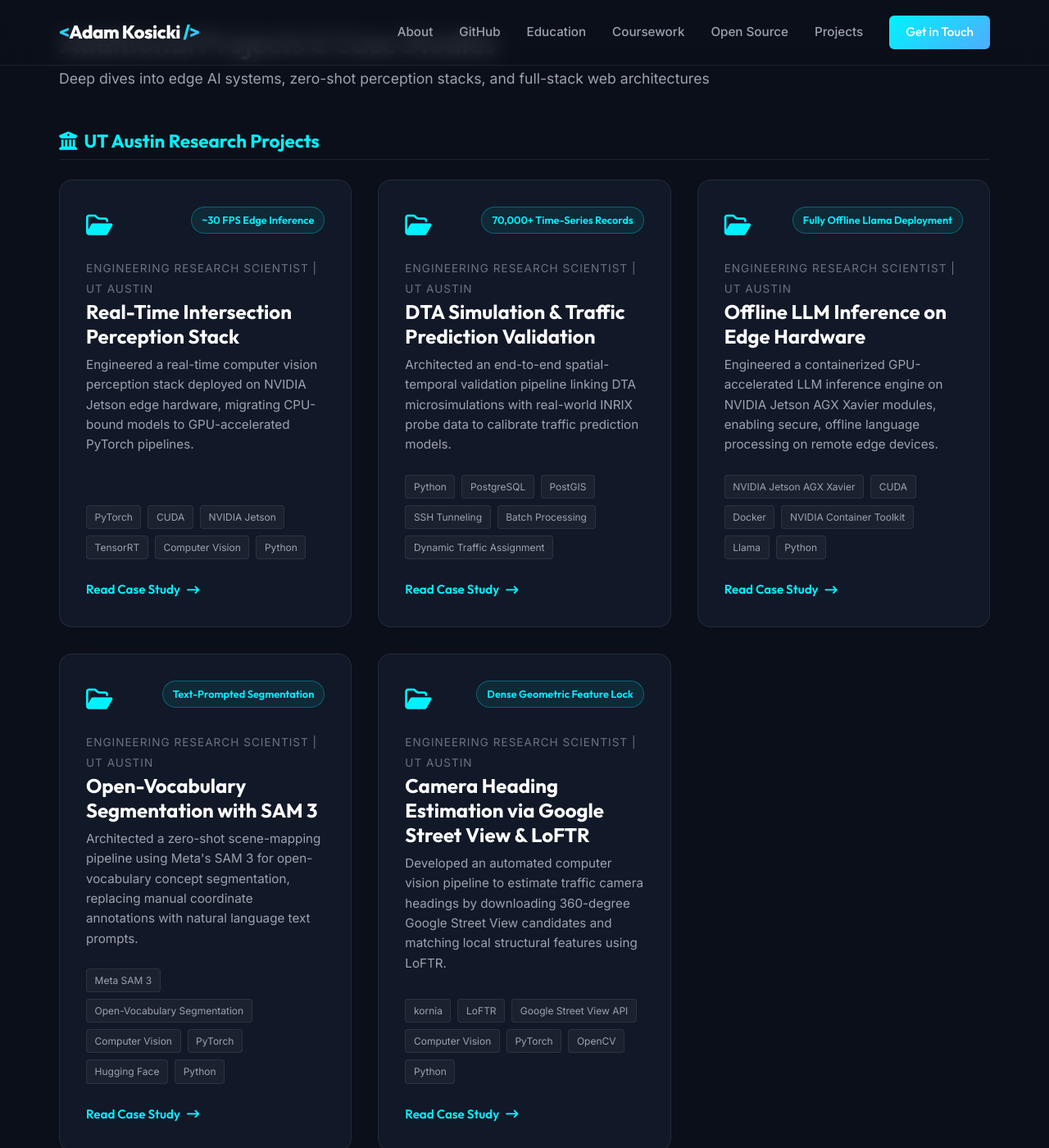
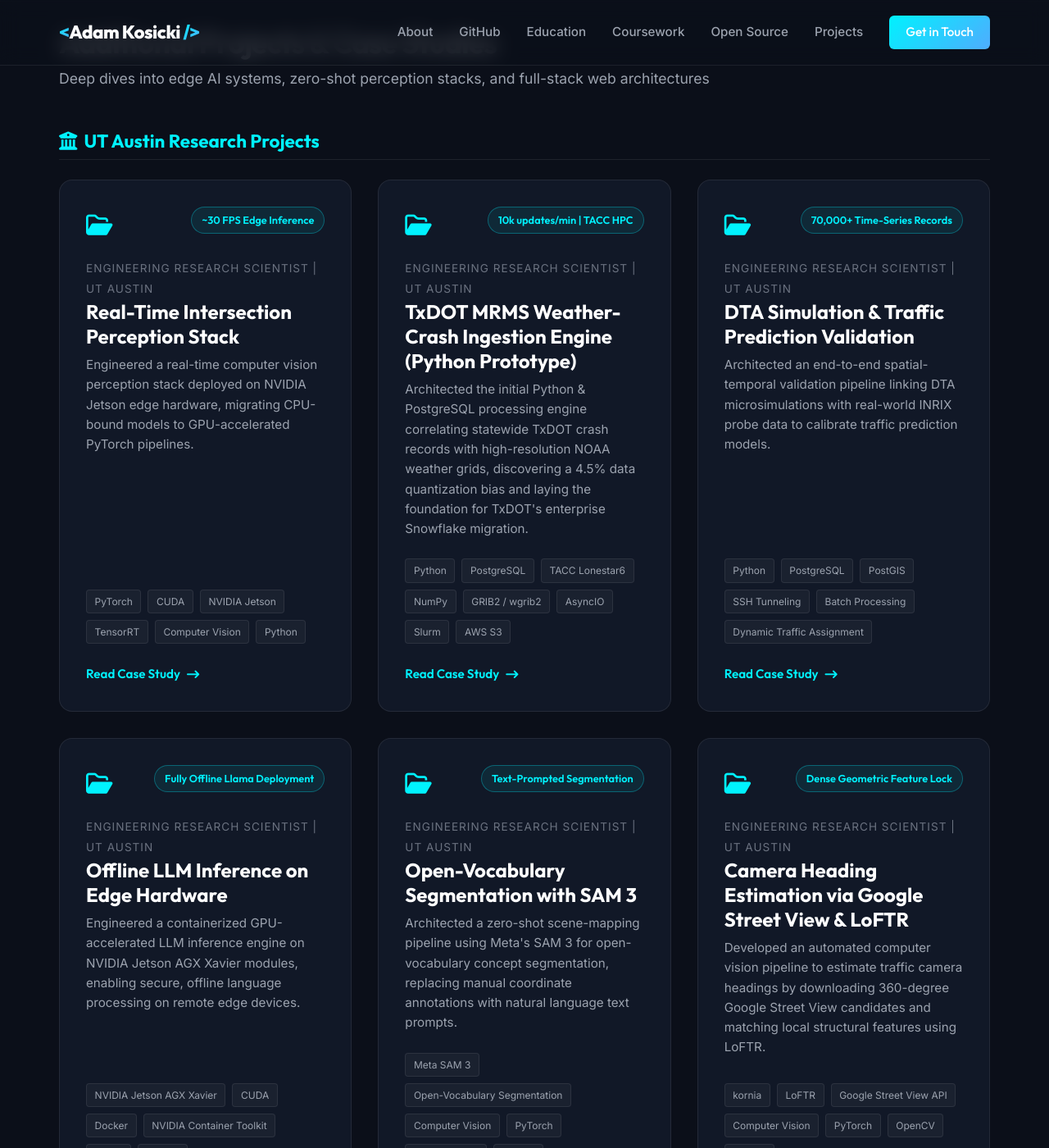
Before and after one commit to Adam-Kosicki/adam-kosicki.github.io, a Jekyll site: the page built from index.html, in a window 1280 px wide and 1400 px high, scrolled down 5516 px. Shown: the whole window at 82% size. Built offline with Jekyll 4.4.1, drawn with Linux system fonts in a browser that asks for light colours; some of the changed lines change nothing that is shown.

Commit message:
feat: Add Python & PostgreSQL weather engine prototype case study

```diff
--- /dev/null
+++ b/_projects/mrms-python-prototype.md
@@ -0,0 +1,56 @@
+---
+layout: project
+title: "TxDOT MRMS Weather-Crash Ingestion Engine (Python Prototype)"
+role: "Engineering Research Scientist | UT Austin"
+order: 2
+hero_metric: "10k updates/min | TACC HPC"
+tech_stack: ["Python", "PostgreSQL", "TACC Lonestar6", "NumPy", "GRIB2 / wgrib2", "AsyncIO", "Slurm", "AWS S3"]
+description: "Architected the initial Python & PostgreSQL processing engine correlating statewide TxDOT crash records with high-resolution NOAA weather grids, discovering a 4.5% data quantization bias and laying the foundation for TxDOT's enterprise Snowflake migration."
+---
+
+## Project Overview & Background
+
+Before migrating the Texas Department of Transportation's (TxDOT) weather-to-crash ingestion pipeline into a native Snowflake Enterprise Data Platform (EDP), I architected and benchmarked the initial high-throughput **Python & PostgreSQL Data Processing Engine**.
+
+To assess weather impact on traffic safety across Texas, the pipeline fused statewide crash records (CRIS database) with NOAA’s high-resolution **Multi-Radar Multi-Sensor (MRMS)** precipitation fields. This prototype proved the technical feasibility of spatial weather-crash matching, identified critical data quality flaws in legacy weather formats, and ultimately secured full TxDOT enterprise ITD funding (DMND0003521) for the production Snowflake deployment.
+
+---
+
+## Technical Highlights & Key Innovations
+
+### 1. Discovery of 4.5% Data Quantization Bias
+During evaluation of third-party weather data feeds (IEM NetCDF), I identified a subtle but critical data quality issue:
+- **Lossy PNG Conversion:** The legacy pipeline relied on NetCDF files derived from an 8-bit PNG image conversion process, limiting precipitation data to 256 discrete bins with a minimum threshold of 0.02 mm.
+- **Trace Rainfall Under-Reporting:** Comparative statistical analysis against raw NOAA GRIB2 binary data revealed that **4.5% of crash events recorded as "zero rainfall" in legacy NetCDF actually experienced detectable trace precipitation**.
+- **Architectural Shift:** Based on these findings, I authored the recommendation report to transition TxDOT directly to NOAA's authoritative floating-point **GRIB2 `PrecipRate` data stream**, preserving complete scientific precision.
+
+### 2. High-Throughput Spatial & Temporal Alignment
+- **Nearest Neighbor & Interpolation:** Implemented spatial lookup algorithms mapping ~600,000 statewide crash coordinates to 2-minute gridded weather vectors across Texas.
+- **Async & Vectorized Execution:** Leveraged Python `asyncio`, `multiprocessing`, and vectorized `NumPy` array operations to bypass Python GIL limitations during heavy mathematical computations.
+- **Database Access Optimization:** Optimized PostgreSQL batch operations and spatial index indexing to achieve a sustained throughput of **~10,000 database updates per minute** on a single developer node (processing a full month of statewide crash data in ~2.5 hours).
+
+### 3. Supercomputing Scale-Up (TACC Lonestar6)
+- **High-Performance Computing:** Scaled the processing pipeline onto the **Texas Advanced Computing Center (TACC) Lonestar6 supercomputer**.
+- **Slurm Parallel Job Scheduling:** Orchestrated parallel Slurm worker arrays across multiple compute nodes, scaling pipeline execution to process **millions of historical NOAA weather files and multi-year TxDOT crash archives in under 48 hours**.
+
+---
+
+## Architectural Evolution: Prototype to Enterprise Snowflake
+
+This Python/PostgreSQL prototype served as the critical precursor and proof-of-concept for the enterprise platform:
+
+| Pipeline Dimension | Python & PostgreSQL Prototype (Initial) | TxDOT Enterprise Snowflake Platform (Evolution) |
+| :--- | :--- | :--- |
+| **Execution Host** | Local Workstations & TACC Lonestar6 HPC | TxDOT Enterprise Data Platform (Snowflake EDP) |
+| **Compute Engine** | Async Python + PostgreSQL + Slurm | Native Snowflake Python Stored Procedures & Tasks |
+| **Data Format** | IEM NetCDF & Direct NOAA S3 GRIB2 | Direct NOAA S3 GRIB2 / Parquet Ingestion |
+| **Data Precision** | Uncovered & Eliminated 4.5% Quantization Bias | Full Floating-Point Precision (`PrecipRate` mm/hr) |
+| **Processing Speed** | ~10k DB updates/min (2.5h / month) | Statewide Automated Daily EDP Ingestion |
+
+---
+
+## Strategic Impact & Outcomes
+
+1. **Executive Alignment & Handoff:** Authored technical documentation and strategic architectural reports (`CTR-TxDOT_CRIS-MRMS_Ingestion_Strategy_v1.0`) delivered to TxDOT leadership and data maturity teams.
+2. **Secured Statewide Funding:** Demonstrated system scalability and data precision improvements, leading TxDOT ITD to designate the solution as a statewide safety initiative and approve full funding (DMND0003521).
+3. **Paved Way for Cloud Migration:** Provided the verified data schemas, spatial logic, and performance baselines that enabled seamless migration into native Snowflake stored procedures.
--- a/_projects/snowflake-migration.md
+++ b/_projects/snowflake-migration.md
@@ -49,6 +49,13 @@
 This project successfully transitioned from a research-driven pilot to a statewide, fully funded enterprise-level ingestion pipeline. The timeline below highlights the critical milestones of this transition in April 2025:
 
 <div class="timeline">
+  <div class="timeline-item">
+    <div class="timeline-date">Feb 2025 – Mar 2025</div>
+    <div class="timeline-content">
+      <strong>Initial Python & PostgreSQL Engine Prototype</strong><br>
+      Engineered the initial high-throughput Python & PostgreSQL processing engine on TACC Lonestar6 HPC, uncovering the 4.5% NetCDF quantization bias and proving feasibility for TxDOT. <a href="{{ '/projects/mrms-python-prototype/' | relative_url }}">Read Prototype Case Study & System Design <i class="fa-solid fa-arrow-right-long"></i></a>
+    </div>
+  </div>
   <div class="timeline-item">
     <div class="timeline-date">April 18, 2025</div>
     <div class="timeline-content">
```
